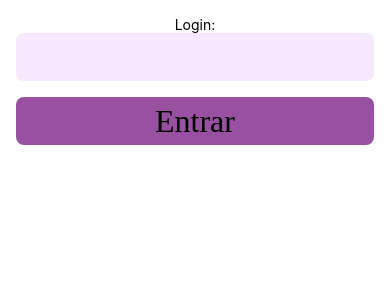
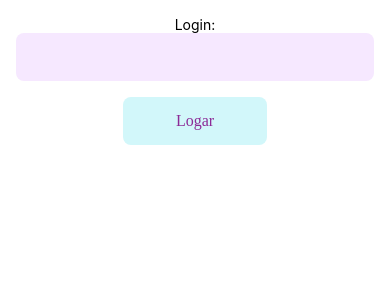
Before and after one commit to pablodezuani/ProjectFin, a React Native app: screen / in a window 390 px wide. Shown: the top 300 px of the page. Built offline with nearby package versions, Linux system fonts and the light colour scheme.

Commit message:
text padrao

```diff
--- a/src/shared/components/button/button.style.ts
+++ b/src/shared/components/button/button.style.ts
@@ -4,11 +4,11 @@ interface ButtonContainerPros {
 }
 
 export const ButtonContainer = styled.TouchableOpacity <ButtonContainerPros>`
-width: 100%;
+width: 40%;
 height: 48px;
 border-radius: 8px;
 margin-top: 16px;
-background-color: #9850a0;
+background-color: #D2F7FA;
 justify-content: center;
 align-items: center;
 
--- a/src/shared/components/button/button.tsx
+++ b/src/shared/components/button/button.tsx
@@ -13,7 +13,7 @@ interface ButtonProps extends TouchableOpacityProps{
 const Button =({title,margin,...props} : ButtonProps)=>{
 return(
     <ButtonContainer {...props}>
-    <Text color={theme.colors.neutralTheme.white}>Entrar</Text>
+    <Text color={theme.colors.neutralTheme.white}>Logar</Text>
     </ButtonContainer>
 
 
--- a/src/shared/components/text/text.style.ts
+++ b/src/shared/components/text/text.style.ts
@@ -9,7 +9,8 @@ fontsize: string;
 export const ContainerText  = styled.Text<ContainerTextProps>`
 ${(props) => props.color? `color: ${props.color}`:""}
 
-font-family:Poppins-Light;
+font-family:Raleway-Bold;
+color:#8C2A96;
 font-size:${(props)=> props.fontsize};
 
 `;
--- a/src/shared/components/text/text.tsx
+++ b/src/shared/components/text/text.tsx
@@ -12,7 +12,7 @@ const text = ({color,type,...props}:TextProps) =>{
 const handlefontsize = useMemo(() =>{
     switch (type) {
         case textTypes.TITLE:
-            return '32px';
+            return '16px';
             default:
             return'16px';
     }
--- a/src/shared/components/themes/colors.ts
+++ b/src/shared/components/themes/colors.ts
@@ -6,6 +6,8 @@ gray80: '#B1BBC2',
 
 export const neutralTheme ={
  white:'#FFFFFF',
+ blue: '#50E0EB',
+ pink: '#8C2A96'
 
 
 };
```
Also changed, not shown: src/assets/fonts/Raleway-Bold.ttf (added), src/assets/fonts/Raleway-VariableFont_wght.ttf (added).
